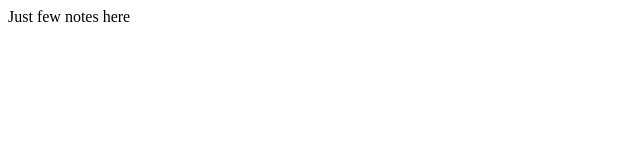
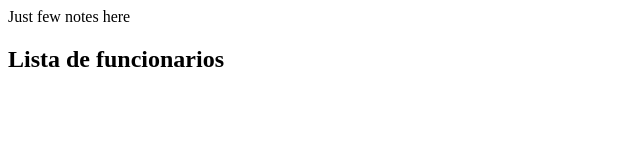
Before and after one commit to Tenebreezy/shopping, a plain HTML site: page index.html in a window 1280 px wide. Shown: the whole page, without its empty margins (0-640 px from the left). Drawn offline with Linux system fonts and the light colour scheme.

Commit message:
addicionando a lista de funcionarios

```diff
--- a/index.html
+++ b/index.html
@@ -2,7 +2,7 @@
 
 <body>
 <p>Just few notes here </p>
-
+<h2>Lista de funcionarios</h2>
 </body>
 
 </html>
```
Also changed, not shown: contact.html (added, +8 -0 lines).
